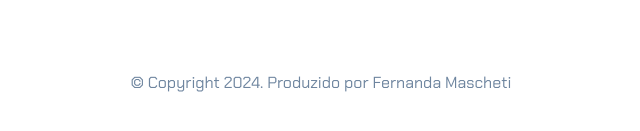
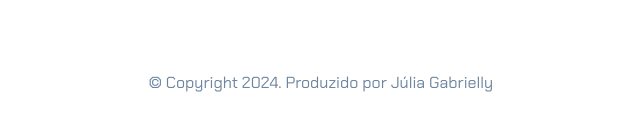
Before and after one commit to julialaureano27/Portif-lio, a plain HTML site: page index.html in a window 1280 px wide. Shown: the part 1251-1382 px from the top of the page, 319-959 px from the left. Drawn offline with nearby package versions, Linux system fonts and the light colour scheme.

Commit message:
oidfoesifioesifoese

```diff
--- a/index.html
+++ b/index.html
@@ -210,7 +210,7 @@
             <i class="bi bi-github"></i>
             <a href="https://github.com/femascheti">GitHub</a>
         </div>
-        <p class="my-5 text-center">© Copyright 2024. Produzido por Fernanda Mascheti</p>
+        <p class="my-5 text-center">© Copyright 2024. Produzido por Júlia Gabrielly</p>
     </footer>
 
     <script src="https://cdn.jsdelivr.net/npm/bootstrap@5.3.2/dist/js/bootstrap.bundle.min.js"></script>
```
